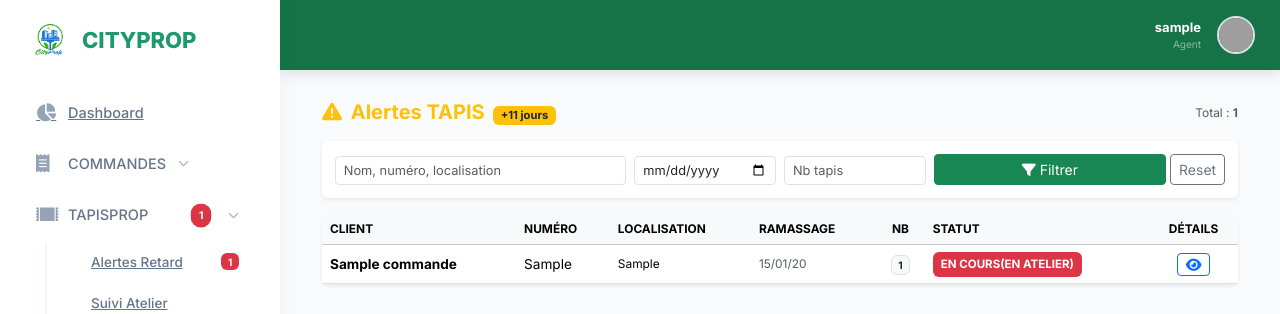
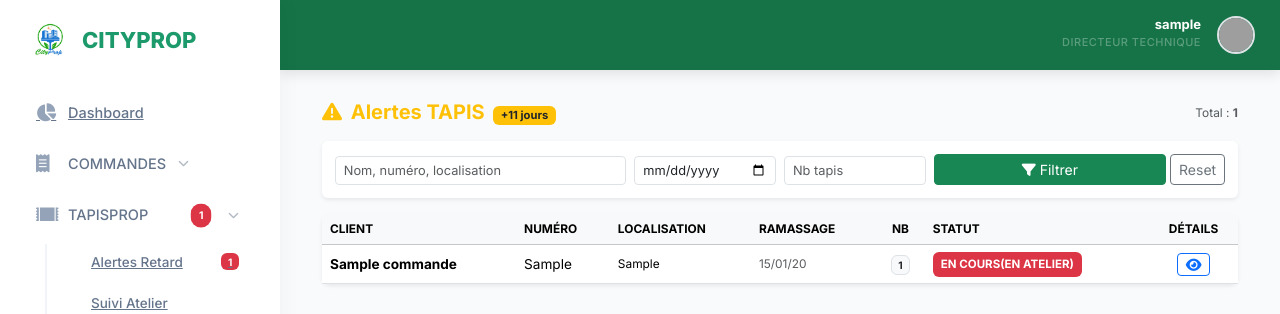
Before and after one commit to kassi225/Cityprop, a Django app: page /alertes_tapis/ in a window 1280 px wide. Shown: the top 314 px of the page. Run offline with Django 5.2, Linux system fonts and the light colour scheme; a user stored in the database is signed in; tables that the repository leaves empty hold one stand-in row (values such as "Sample post"); some libraries are stand-ins or nearby versions; grey boxes are pictures that could not be loaded.

```diff
--- a/gestion/templates/index/base.html
+++ b/gestion/templates/index/base.html
@@ -242,7 +242,15 @@
     <div class="ms-auto d-flex align-items-center gap-3">
         <div class="user-info-text text-end">
             <div class="text-white fw-bold" style="font-size: 13px;">{{ request.user.username }}</div>
-            <div class="text-white-50" style="font-size: 10px;">{{ request.user.groups.all.0.name|default:"Agent" }}</div>
+            <div class="text-white-50 ani-2" style="font-size: 11px; font-weight: 500; letter-spacing: 0.5px; text-transform: uppercase; opacity: 0.6; margin-bottom: 5px;">
+            {% if user.is_superuser %}
+                Directeur Technique
+            {% elif user.groups.exists %}
+                {{ user.groups.all.0.name }}
+            {% else %}
+                Collaborateur CityProp
+            {% endif %}
+        </div>
         </div>
         <div class="dropdown">
             <img src="https://ui-avatars.com/api/?name={{ request.user.username }}&background=ffffff&color=157347&bold=true"
```
